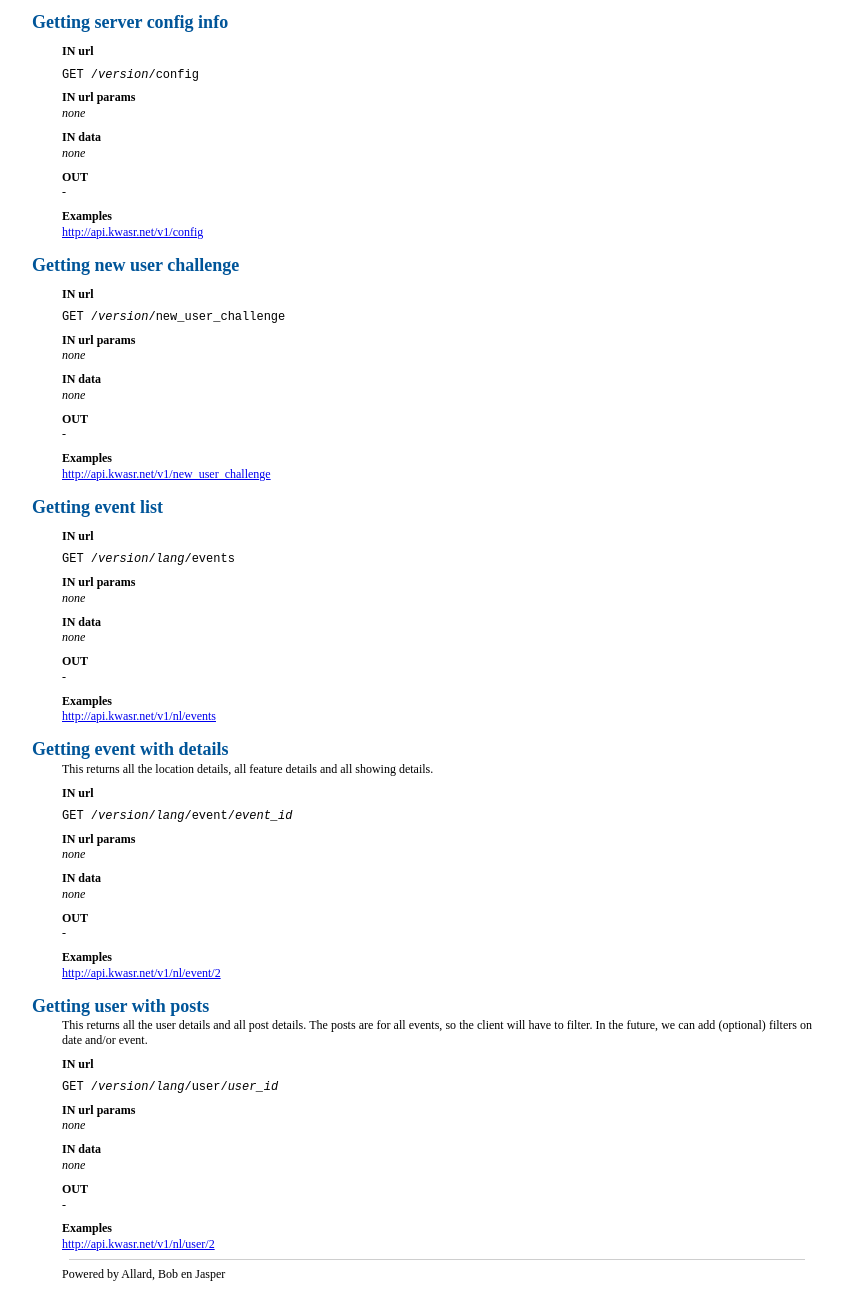
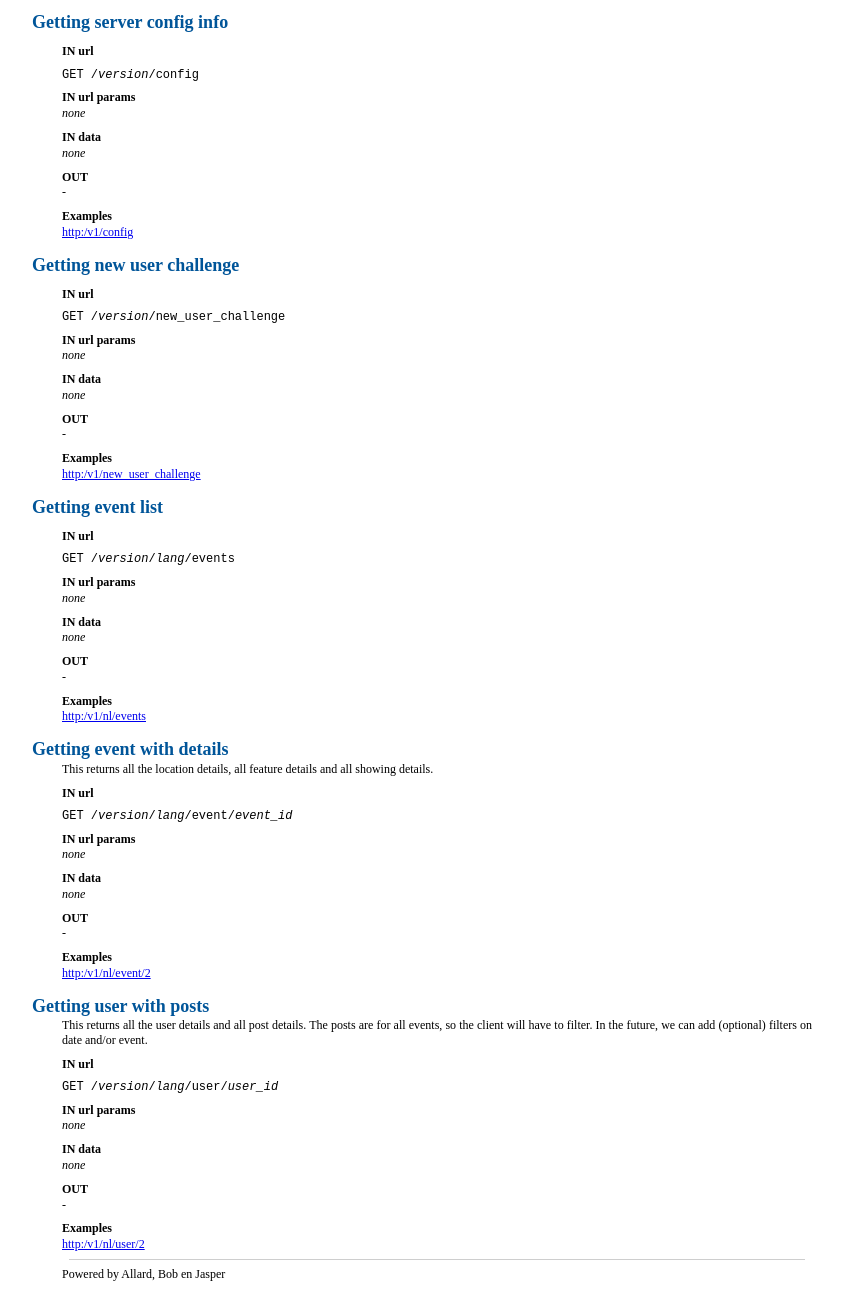
Before and after one commit to bobdenotter/Kwasr, a plain HTML site: page MyDancerApp/public/index.html in a window 1280 px wide. Shown: the part 295-1588 px from the top of the page, without its empty margins (66-909 px from the left). Drawn offline with Linux system fonts and the light colour scheme.

Commit message:
remove domain names from the urls to make sure they also work on jasper-api.kwasr.net

```diff
--- a/MyDancerApp/public/index.html
+++ b/MyDancerApp/public/index.html
@@ -41,7 +41,7 @@ Specification for version "v1". Bob, let me know if there is a specific are wher
 <h3>OUT</h3>
 -
 <h3>Examples</h3>
-<a href="http://api.kwasr.net/v1/config">http://api.kwasr.net/v1/config</a>
+<a href="http:/v1/config">http:/v1/config</a>
 
 <h2>Getting new user challenge</h2>
 <h3>IN url</h3>
@@ -53,7 +53,7 @@ Specification for version "v1". Bob, let me know if there is a specific are wher
 <h3>OUT</h3>
 -
 <h3>Examples</h3>
-<a href="http://api.kwasr.net/v1/new_user_challenge">http://api.kwasr.net/v1/new_user_challenge</a>
+<a href="http:/v1/new_user_challenge">http:/v1/new_user_challenge</a>
 
 <h2>Getting event list</h2>
 	<h3>IN url</h3>
@@ -65,7 +65,7 @@ Specification for version "v1". Bob, let me know if there is a specific are wher
 <h3>OUT</h3>
 -
 <h3>Examples</h3>
-<a href="http://api.kwasr.net/v1/nl/events">http://api.kwasr.net/v1/nl/events</a>
+<a href="http:/v1/nl/events">http:/v1/nl/events</a>
 
 <h2>Getting event with details</h2>
 This returns all the location details, all feature details and all showing details.
@@ -78,7 +78,7 @@ This returns all the location details, all feature details and all showing detai
 <h3>OUT</h3>
 -
 <h3>Examples</h3>
-<a href="http://api.kwasr.net/v1/nl/event/2">http://api.kwasr.net/v1/nl/event/2</a>
+<a href="http:/v1/nl/event/2">http:/v1/nl/event/2</a>
 
 <h2>Getting user with posts</h2>
 This returns all the user details and all post details. The posts are for all events, so the client will have to filter. In the future, we can add (optional) filters on date and/or event.
@@ -91,7 +91,7 @@ This returns all the user details and all post details. The posts are for all ev
 	<h3>OUT</h3>
 	-
 	<h3>Examples</h3>
-	<a href="http://api.kwasr.net/v1/nl/user/2">http://api.kwasr.net/v1/nl/user/2</a>
+	<a href="http:/v1/nl/user/2">http:/v1/nl/user/2</a>
 
 <div id="footer">
 	<hr />
```
